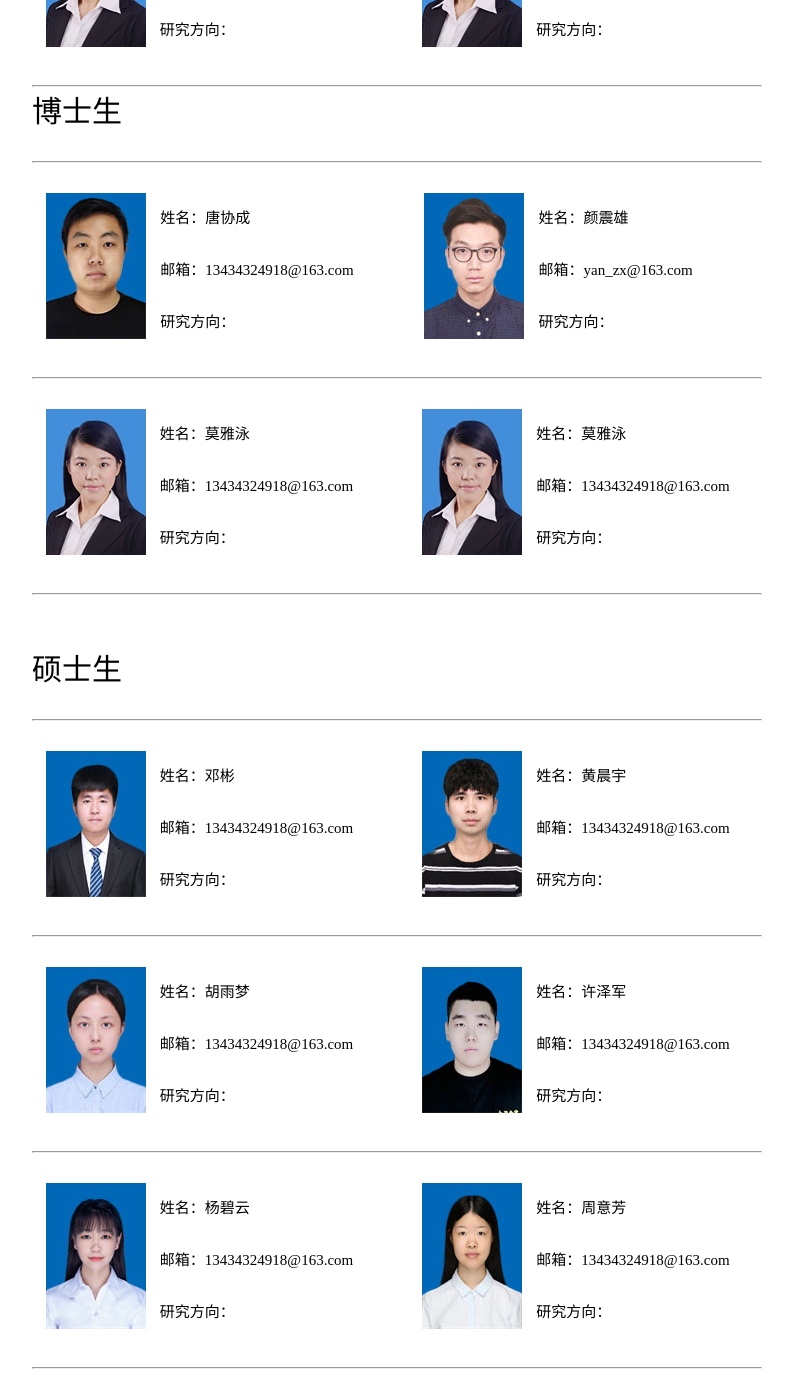
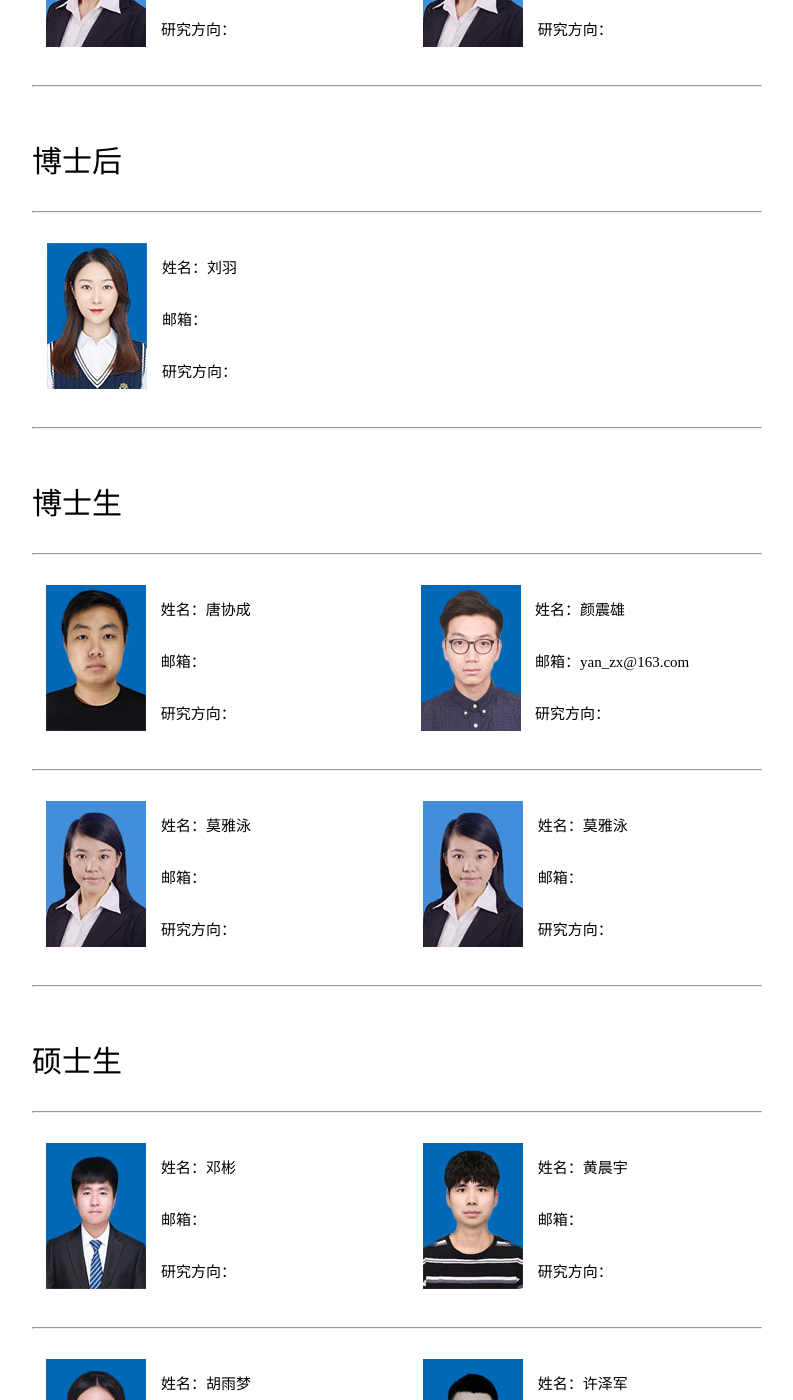
Before and after one commit to Wenqiangjin/wenqiangjin.github.io, a Jekyll site: the page built from pages/people.html, in a window 1280 px wide and 1400 px high, scrolled down 907 px. Shown: the whole window, without its empty margins (368-1161 px from the left). Built offline with Jekyll 4.4.1, drawn with Linux system fonts in a browser that asks for light colours; some of the changed text lies outside the part shown.

Commit message:
people.html

```diff
--- a/pages/people.html
+++ b/pages/people.html
@@ -42,20 +42,33 @@ description: 团队成员
       <table style="margin-top:30px;margin-bottom:30px">
         <tr>
           <td width="120"><p align="center"><img src="/images/staff/moyayong.jpg"></p></td>
-          <td width="235"><p>姓名：莫雅泳</p><br><p>邮箱：13434324918@163.com</p><br><p>研究方向：</p></td>
+          <td width="235"><p>姓名：莫雅泳</p><br><p>邮箱：</p><br><p>研究方向：</p></td>
           <td width="20"></td>
           <td width="120"><p align="center"><img src="/images/staff/moyayong.jpg"></p></td>
-          <td width="235"><p>姓名：莫雅泳</p><br><p>邮箱：13434324918@163.com</p><br><p>研究方向：</p></td>
+          <td width="235"><p>姓名：莫雅泳</p><br><p>邮箱：</p><br><p>研究方向：</p></td>
         </tr>
       </table>
       <hr>
+      <div style="margin-bottom:50px"></div>
+
+      <h1 style="margin-bottom:30px">博士后</h1>
+      <hr>
+      <table style="margin-top:30px;margin-bottom:30px">
+        <tr>
+          <td width="120"><p align="center"><img src="/images/staff/liuyu_postdoctor.jpg"></p></td>
+          <td width="235"><p>姓名：刘羽</p><br><p>邮箱：</p><br><p>研究方向：</p></td>
+          <td width="20"></td>
+        </tr>
+      </table>
+      <hr>
+      <div style="margin-bottom:50px"></div>
 
       <h1 style="margin-bottom:30px">博士生</h1>
       <hr>
       <table style="margin-top:30px;margin-bottom:30px">
         <tr>
           <td width="120"><p align="center"><img src="/images/staff/tangxiecheng_doctor.jpg"></p></td>
-          <td width="235"><p>姓名：唐协成</p><br><p>邮箱：13434324918@163.com</p><br><p>研究方向：</p></td>
+          <td width="235"><p>姓名：唐协成</p><br><p>邮箱：</p><br><p>研究方向：</p></td>
           <td width="20"></td>
           <td width="120"><p align="center"><img src="/images/staff/yanzhenxiong_doctor.jpg"></p></td>
           <td width="235"><p>姓名：颜震雄</p><br><p>邮箱：yan_zx@163.com</p><br><p>研究方向：</p></td>
@@ -65,10 +78,10 @@ description: 团队成员
       <table style="margin-top:30px;margin-bottom:30px">
         <tr>
           <td width="120"><p align="center"><img src="/images/staff/moyayong.jpg"></p></td>
-          <td width="235"><p>姓名：莫雅泳</p><br><p>邮箱：13434324918@163.com</p><br><p>研究方向：</p></td>
+          <td width="235"><p>姓名：莫雅泳</p><br><p>邮箱：</p><br><p>研究方向：</p></td>
           <td width="20"></td>
           <td width="120"><p align="center"><img src="/images/staff/moyayong.jpg"></p></td>
-          <td width="235"><p>姓名：莫雅泳</p><br><p>邮箱：13434324918@163.com</p><br><p>研究方向：</p></td>
+          <td width="235"><p>姓名：莫雅泳</p><br><p>邮箱：</p><br><p>研究方向：</p></td>
         </tr>
       </table>
       <hr>
@@ -78,30 +91,30 @@ description: 团队成员
       <table style="margin-top:30px;margin-bottom:30px">
         <tr>
           <td width="120"><p align="center"><img src="/images/staff/dengbin_master.jpg"></p></td>
-          <td width="235"><p>姓名：邓彬</p><br><p>邮箱：13434324918@163.com</p><br><p>研究方向：</p></td>
+          <td width="235"><p>姓名：邓彬</p><br><p>邮箱：</p><br><p>研究方向：</p></td>
           <td width="20"></td>
           <td width="120"><p align="center"><img src="/images/staff/huangchenyu_master.jpg"></p></td>
-          <td width="235"><p>姓名：黄晨宇</p><br><p>邮箱：13434324918@163.com</p><br><p>研究方向：</p></td>
+          <td width="235"><p>姓名：黄晨宇</p><br><p>邮箱：</p><br><p>研究方向：</p></td>
         </tr>
       </table>
       <hr>
       <table style="margin-top:30px;margin-bottom:30px">
         <tr>
           <td width="120"><p align="center"><img src="/images/staff/huyumeng_master.jpg"></p></td>
-          <td width="235"><p>姓名：胡雨梦</p><br><p>邮箱：13434324918@163.com</p><br><p>研究方向：</p></td>
+          <td width="235"><p>姓名：胡雨梦</p><br><p>邮箱：</p><br><p>研究方向：</p></td>
           <td width="20"></td>
           <td width="120"><p align="center"><img src="/images/staff/xuzejun_master.jpg"></p></td>
-          <td width="235"><p>姓名：许泽军</p><br><p>邮箱：13434324918@163.com</p><br><p>研究方向：</p></td>
+          <td width="235"><p>姓名：许泽军</p><br><p>邮箱：</p><br><p>研究方向：</p></td>
         </tr>
       </table>
       <hr>
       <table style="margin-top:30px;margin-bottom:30px">
         <tr>
           <td width="120"><p align="center"><img src="/images/staff/yangbiyun_master.jpg"></p></td>
-          <td width="235"><p>姓名：杨碧云</p><br><p>邮箱：13434324918@163.com</p><br><p>研究方向：</p></td>
+          <td width="235"><p>姓名：杨碧云</p><br><p>邮箱：</p><br><p>研究方向：</p></td>
           <td width="20"></td>
           <td width="120"><p align="center"><img src="/images/staff/zhouyifang_master.jpg"></p></td>
-          <td width="235"><p>姓名：周意芳</p><br><p>邮箱：13434324918@163.com</p><br><p>研究方向：</p></td>
+          <td width="235"><p>姓名：周意芳</p><br><p>邮箱：</p><br><p>研究方向：</p></td>
         </tr>
       </table>
       <hr>
@@ -112,10 +125,10 @@ description: 团队成员
       <table style="margin-top:30px;margin-bottom:30px">
         <tr>
           <td width="120"><p align="center"><img src="/images/staff/liuxinyi_undergraduate.jpg"></p></td>
-          <td width="235"><p>姓名：刘欣怡</p><br><p>邮箱：13434324918@163.com</p><br><p>研究方向：</p></td>
+          <td width="235"><p>姓名：刘欣怡</p><br><p>邮箱：</p><br><p>研究方向：</p></td>
           <td width="20"></td>
           <td width="120"><p align="center"><img src="/images/staff/yaochangwei_undergraduate.jpg"></p></td>
-          <td width="235"><p>姓名：姚昌伟</p><br><p>邮箱：13434324918@163.com</p><br><p>研究方向：</p></td>
+          <td width="235"><p>姓名：姚昌伟</p><br><p>邮箱：</p><br><p>研究方向：</p></td>
         </tr>
       </table>
       <hr>
```
